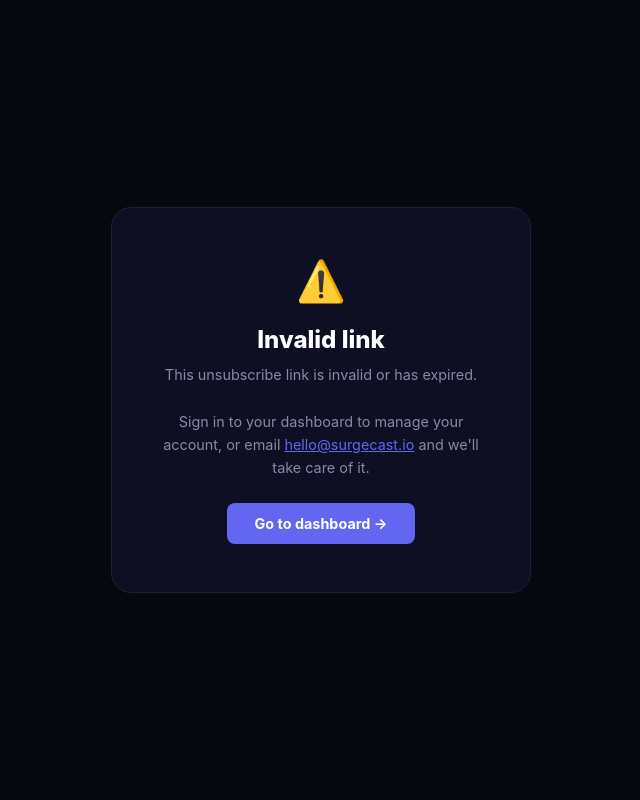
After one commit to phunclick-pixel/surgecast, a Flask app: page /unsubscribe in a window 1280 px wide. The commit adds this page. Shown: the whole page, without its empty margins (319-959 px from the left). Run offline with Flask 3, Linux system fonts and the light colour scheme.

Commit message:
Add one-click unsubscribe link in emails and cancel button on dashboard

```diff
--- a/app.py
+++ b/app.py
@@ -1,4 +1,6 @@
 import datetime
+import hmac as _hmac
+import hashlib
 import os
 import random
 import re
@@ -55,6 +57,15 @@ SB_HEADERS = {
 
 def is_valid_email(email):
     return bool(re.match(r"^[^@\s]+@[^@\s]+\.[^@\s]+$", email))
+
+
+def unsub_token(email):
+    """Generate a tamper-proof unsubscribe token from the Flask secret."""
+    return _hmac.new(
+        app.secret_key.encode(),
+        email.strip().lower().encode(),
+        hashlib.sha256,
+    ).hexdigest()[:32]
 
 
 def get_client_ip():
@@ -526,6 +537,51 @@ def dashboard_set_threshold(city_id):
     return jsonify({"success": True})
 
 
+@app.route("/dashboard/cancel", methods=["POST"])
+@customer_required
+def dashboard_cancel():
+    """Deactivate account from the dashboard."""
+    email = session["customer_email"]
+    sub = get_subscriber_by_email(email)
+    if sub:
+        requests.patch(
+            f"{SUPABASE_URL}/rest/v1/subscribers",
+            headers=SB_HEADERS,
+            params={"id": f"eq.{sub['id']}"},
+            json={"active": False},
+        )
+    session.clear()
+    return redirect(url_for("unsubscribe_confirmed"))
+
+
+@app.route("/unsubscribe")
+def unsubscribe():
+    """One-click unsubscribe from email link."""
+    email = (request.args.get("email") or "").strip().lower()
+    token = request.args.get("token", "")
+
+    if not email or not token:
+        return render_template("unsubscribe.html", error=True)
+
+    if not _hmac.compare_digest(unsub_token(email), token):
+        return render_template("unsubscribe.html", error=True)
+
+    # Deactivate the subscriber
+    requests.patch(
+        f"{SUPABASE_URL}/rest/v1/subscribers",
+        headers=SB_HEADERS,
+        params={"email": f"eq.{email}"},
+        json={"active": False},
+    )
+    session.clear()
+    return redirect(url_for("unsubscribe_confirmed"))
+
+
+@app.route("/unsubscribe/confirmed")
+def unsubscribe_confirmed():
+    return render_template("unsubscribe.html", error=False)
+
+
 @app.route("/dashboard/logout")
 def dashboard_logout():
     session.pop("customer_email", None)
--- /dev/null
+++ b/templates/unsubscribe.html
@@ -0,0 +1,51 @@
+<!DOCTYPE html>
+<html lang="en">
+<head>
+  <meta charset="UTF-8">
+  <meta name="viewport" content="width=device-width, initial-scale=1.0">
+  <title>Surgecast — Unsubscribed</title>
+  <style>
+    *, *::before, *::after { box-sizing: border-box; margin: 0; padding: 0; }
+    body {
+      font-family: -apple-system, BlinkMacSystemFont, 'Segoe UI', system-ui, sans-serif;
+      background: #07070f; color: #e2e2f0; min-height: 100vh;
+      display: flex; align-items: center; justify-content: center; padding: 2rem;
+    }
+    .card {
+      background: #0f0f24; border: 1px solid #1e1e3a; border-radius: 20px;
+      padding: 3rem 2.5rem; max-width: 420px; width: 100%; text-align: center;
+    }
+    .icon { font-size: 2.5rem; margin-bottom: 1.25rem; }
+    h1 { font-size: 1.5rem; font-weight: 800; color: #fff; margin-bottom: 0.6rem; }
+    p  { font-size: 0.9rem; color: #8888a8; line-height: 1.6; margin-bottom: 1.5rem; }
+    a.btn {
+      display: inline-block; background: #6366f1; color: #fff; font-weight: 700;
+      padding: 0.75rem 1.75rem; border-radius: 8px; text-decoration: none;
+      font-size: 0.9rem;
+    }
+    a.btn:hover { background: #4f46e5; }
+    .error-note { font-size: 0.8rem; color: #f87171; margin-top: 1rem; }
+  </style>
+</head>
+<body>
+  <div class="card">
+    {% if error %}
+      <div class="icon">⚠️</div>
+      <h1>Invalid link</h1>
+      <p>This unsubscribe link is invalid or has expired.</p>
+      <p>Sign in to your dashboard to manage your account, or email
+         <a href="mailto:hello@surgecast.io" style="color:#6366f1;">hello@surgecast.io</a>
+         and we'll take care of it.</p>
+      <a href="/dashboard/login" class="btn">Go to dashboard →</a>
+    {% else %}
+      <div class="icon">👋</div>
+      <h1>You're unsubscribed</h1>
+      <p>You've been removed from all Surgecast alerts. No more emails.</p>
+      <p>Changed your mind? Email
+         <a href="mailto:hello@surgecast.io" style="color:#6366f1;">hello@surgecast.io</a>
+         and we'll reactivate your account.</p>
+      <a href="/" class="btn">Back to surgecast.io</a>
+    {% endif %}
+  </div>
+</body>
+</html>
```
Also changed, not shown: scraper.py (+17 -4 lines), templates/dashboard.html (+15 -0 lines).
